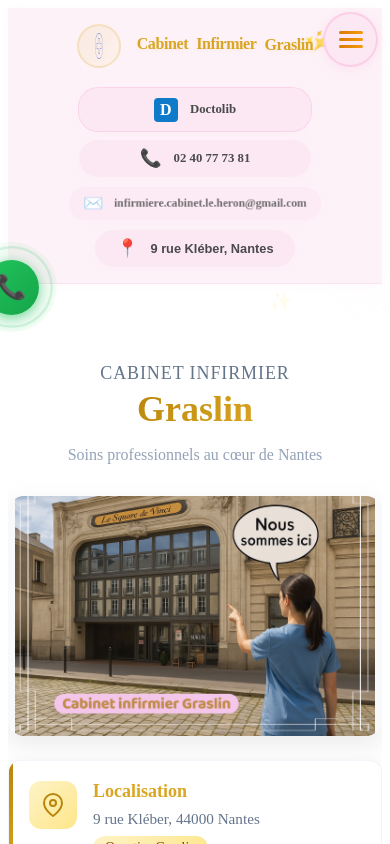
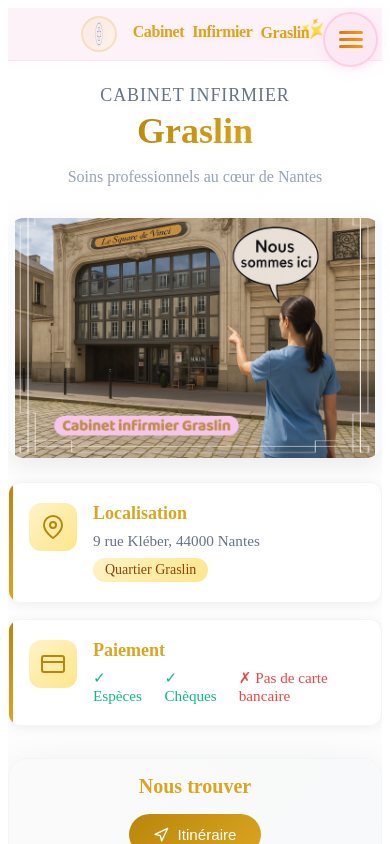
Before and after one commit to krismos64/cabinet-infirmier, a React (Vite) app: page / in a window 390 px wide. Shown: the top 844 px of the page. Built offline with nearby package versions, Linux system fonts and the light colour scheme; the HTML template or start-up script is replaced by a standard one.

Commit message:
mobile navbar update

```diff
--- a/src/components/Header.module.css
+++ b/src/components/Header.module.css
@@ -124,10 +124,6 @@
   animation: gentleFloat 3s ease-in-out infinite;
 }
 
-.phone:hover {
-  background: rgba(34, 197, 94, 0.2);
-  border-color: rgba(34, 197, 94, 0.4);
-}
 
 .email:hover {
   background: rgba(59, 130, 246, 0.2);
@@ -355,39 +351,39 @@
 
 /* Enhanced Mobile Styles */
 @media (max-width: 768px) {
+  .header {
+    padding: 0.5rem 0;
+  }
+
   .headerContent {
-    flex-direction: column;
-    gap: 1.2rem;
+    flex-direction: row;
+    justify-content: center;
+    gap: 0.75rem;
     text-align: center;
   }
 
   .logoSection {
-    order: 1;
     animation: slideInFromBottom 1s ease-out;
   }
 
   .logoContainer {
-    width: 3rem;
-    height: 3rem;
+    width: 2.5rem;
+    height: 2.5rem;
   }
 
   .lottieAnimation {
-    width: 2rem;
-    height: 2rem;
+    width: 1.75rem;
+    height: 1.75rem;
   }
 
   .contactInfo {
-    order: 2;
-    justify-content: center;
-    gap: 0.8rem;
-    flex-wrap: wrap;
-    animation: slideInFromBottom 1s ease-out 0.2s both;
+    display: none;
   }
 
   .contactItem {
-    padding: 0.6rem 1rem;
-    font-size: 0.85rem;
-    border-radius: 20px;
+    padding: 0.4rem 0.75rem;
+    font-size: 0.75rem;
+    border-radius: 16px;
     transition: all 0.3s cubic-bezier(0.25, 0.46, 0.45, 0.94);
     will-change: transform;
   }
@@ -397,16 +393,16 @@
   }
 
   .contactText {
-    font-size: 0.8rem;
+    font-size: 0.7rem;
     font-weight: 600;
   }
 
   .emoji {
-    font-size: 1.1rem;
+    font-size: 1rem;
   }
 
   .title {
-    font-size: 1.2rem;
+    font-size: 1.1rem;
     animation: slideInFromBottom 1s ease-out 0.1s both;
   }
 
@@ -439,19 +435,41 @@
 
 /* Very small mobile - additional adjustments */
 @media (max-width: 480px) {
-  .contactInfo {
-    flex-direction: column;
+  .header {
+    padding: 0.5rem 0;
+  }
+
+  .headerContent {
     gap: 0.5rem;
   }
 
-  .contactItem:not(.email) {
-    width: 100%;
-    justify-content: center;
-    max-width: 200px;
+  .contactInfo {
+    flex-direction: row;
+    gap: 0.25rem;
+    flex-wrap: wrap;
+  }
+
+  .contactItem {
+    padding: 0.3rem 0.5rem;
+    font-size: 0.7rem;
+  }
+
+  .contactText {
+    font-size: 0.65rem;
   }
 
   .title {
     font-size: 1rem;
+  }
+
+  .logoContainer {
+    width: 2rem;
+    height: 2rem;
+  }
+
+  .lottieAnimation {
+    width: 1.5rem;
+    height: 1.5rem;
   }
 }
 
--- a/src/components/MobileNavigation.jsx
+++ b/src/components/MobileNavigation.jsx
@@ -122,15 +122,6 @@ function MobileNavigation() {
         </div>
       </nav>
 
-      {/* Floating Action Button for Quick Call */}
-      <a
-        href="tel:+33240777381"
-        className={styles.fab}
-        aria-label="Appeler maintenant"
-      >
-        <span className={styles.fabIcon}>📞</span>
-        <div className={styles.fabPulse}></div>
-      </a>
     </>
   );
 }
```
